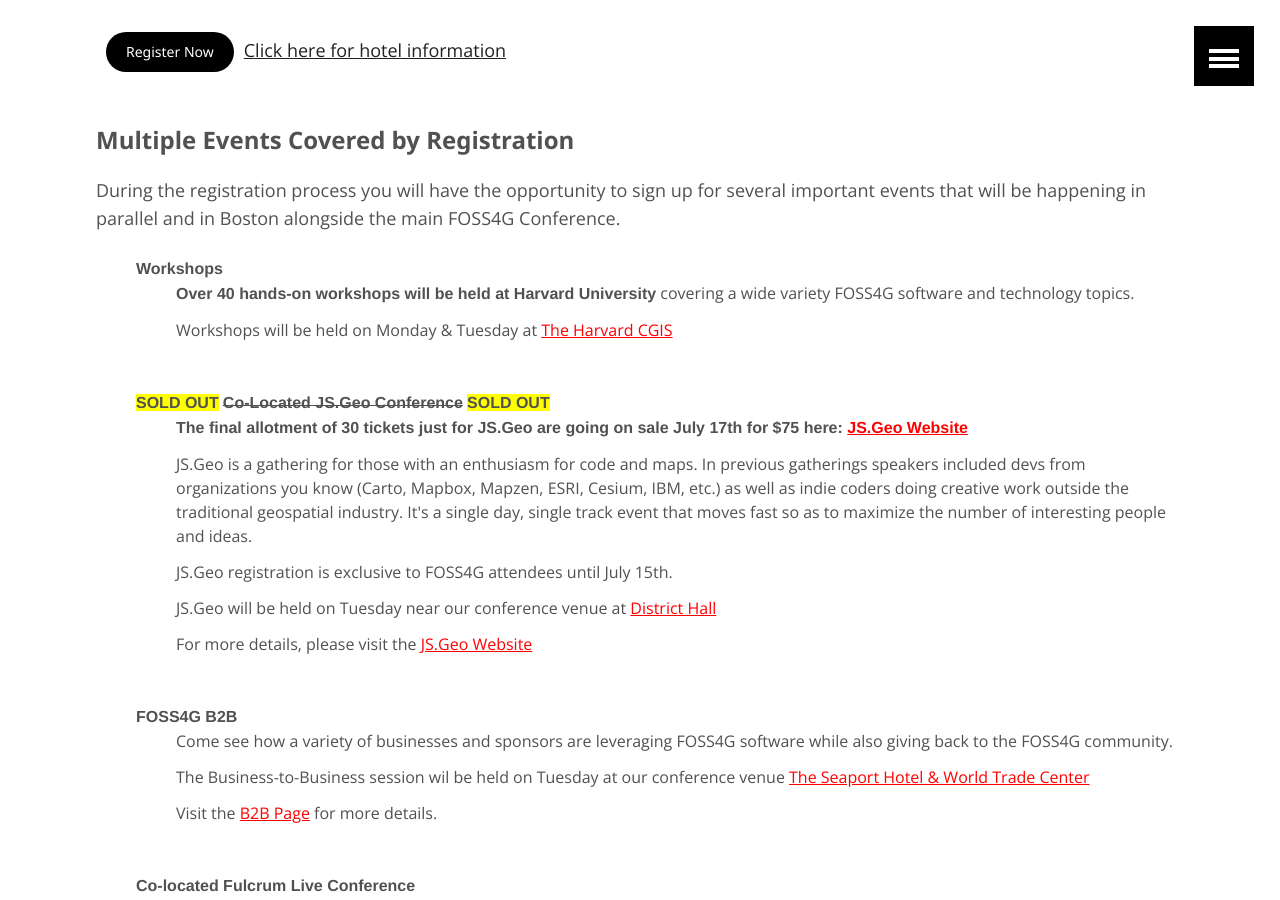
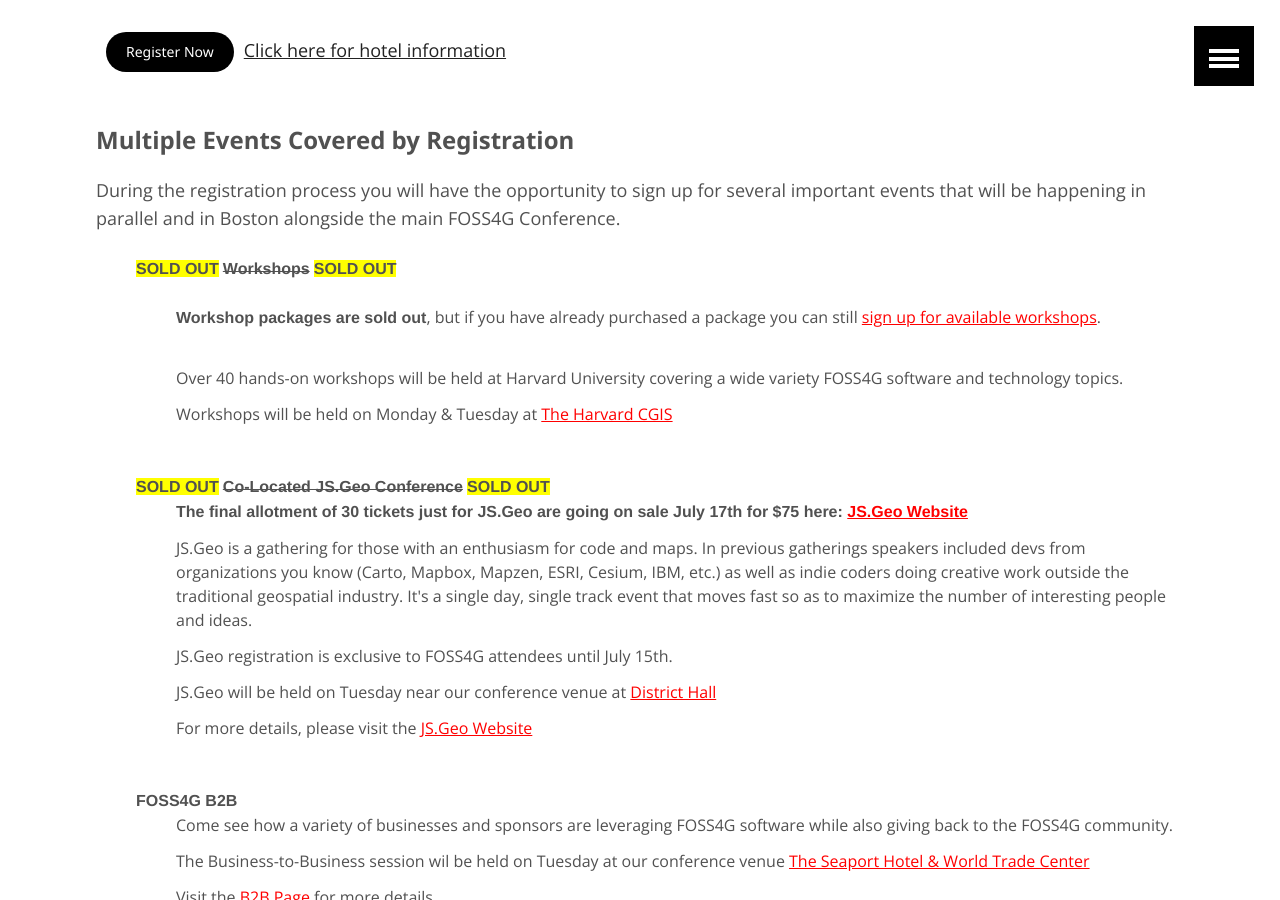
Before and after one commit to AvidGeo/foss4g2017-dev, a Jekyll site: the page built from register/index.html, in a window 1280 px wide and 900 px high, scrolled down 314 px. Built offline with Jekyll 4.4.1, drawn with Linux system fonts in a browser that asks for light colours.

Commit message:
shutdown signups for workshops

```diff
--- a/register/index.html
+++ b/register/index.html
@@ -2,7 +2,7 @@
 layout: default-topic
 title: Register
 image:
-  feature: boston-map.png
+    feature: boston-map.png
 ---
 <div class="sections">
     <p><a href="http://www.cvent.com/d/bvqgqq/4W" class="btn">Register Now</a><a href="../attending/#lodging">Click here for hotel information</a></p>
@@ -25,9 +25,12 @@
     <h4>Multiple Events Covered by Registration</h4>
     <p>During the registration process you will have the opportunity to sign up for several important events that will be happening in parallel and in Boston alongside the main FOSS4G Conference.</p>
     <ul class="nbull">
-        <li><strong>Workshops</strong>
+        <li><strong style="background-color:yellow">SOLD OUT</strong> <s><strong>Workshops</strong></s> <strong style="background-color:yellow">SOLD OUT</strong>
             <ul class="nbull">
-                <li><strong>Over 40 hands-on workshops will be held at Harvard University</strong> covering a wide variety FOSS4G software and technology topics.</li>
+                <br/>
+                <li><strong>Workshop packages are sold out</strong>, but if you have already purchased a package you can still <a href="../workshop-signup" style="color:red;">sign up for available workshops</a>.</li>
+                <br/>
+                <li>Over 40 hands-on workshops will be held at Harvard University covering a wide variety FOSS4G software and technology topics.</li>
                 <li>Workshops will be held on Monday &amp; Tuesday at <a href="http://cgis.fas.harvard.edu/" style="color:red;">The Harvard CGIS</a></li>
             </ul>
         </li>
@@ -63,8 +66,11 @@
         <li><strong>Co-located DigitalGlobe Workshops</strong>
             <ul class="nbull">
                 <li>DigitalGlobe invites you to attend special training sessions that will be conducted at the conference on Tuesday, August 15th:
-                  <ul><li><a href="http://explore.digitalglobe.com/DigitalGlobe-FOSS4G.html" style="color:red;">Open Source Imagery Analysis at Scale using the Geospatial Big Data Platform (GBDX)</a></li>
-                  <li><a href="http://explore.digitalglobe.com/DigitalGlobe-SpaceNet-FOSS4G.html" style="color:red;">SpaceNet Overview- Open Datasets and Prize Challenges</a></li></ul></li>
+                    <ul>
+                        <li><a href="http://explore.digitalglobe.com/DigitalGlobe-FOSS4G.html" style="color:red;">Open Source Imagery Analysis at Scale using the Geospatial Big Data Platform (GBDX)</a></li>
+                        <li><a href="http://explore.digitalglobe.com/DigitalGlobe-SpaceNet-FOSS4G.html" style="color:red;">SpaceNet Overview- Open Datasets and Prize Challenges</a></li>
+                    </ul>
+                </li>
                 <li>Registration is required to attend as space is limited for these special training sessions. Click on each training title to learn more and register to attend.</li>
             </ul>
         </li>
@@ -99,19 +105,19 @@
             <td colspan="3" class="cost_optional cost_pt cost_acb cost_bbl cost_br"><strong>Optional Workshops &amp; Co-located Events</strong></td>
         </tr>
         <tr>
-            <td class="cost_bbl cost_p5">Workshop package of 4</td>
+            <td class="cost_bbl cost_p5"><del>Workshop package of 4</del></td>
             <td class="cost_bbl cost_acb cost_p5 cost_early"><del>$250</del></td>
-            <td class="cost_bbl cost_br cost_acb cost_p5 cost_full"><strong>$350</strong></td>
+            <td class="cost_bbl cost_br cost_acb cost_p5 cost_full"><strong><del>$350</del></strong></td>
         </tr>
         <tr>
-            <td class="cost_bbl cost_p5">Workshop package of 2</td>
+            <td class="cost_bbl cost_p5"><del>Workshop package of 2</del></td>
             <td class="cost_bbl cost_acb cost_p5 cost_early"><del>$150</del></td>
-            <td class="cost_bbl cost_br cost_acb cost_p5 cost_full"><strong>$200</strong></td>
+            <td class="cost_bbl cost_br cost_acb cost_p5 cost_full"><strong><del>$200</del></strong></td>
         </tr>
         <tr>
-            <td class="cost_bbl cost_p5">Single Workshop</td>
+            <td class="cost_bbl cost_p5"><del>Single Workshop</del></td>
             <td class="cost_bbl cost_acb cost_p5 cost_early"><del>$100</del></td>
-            <td class="cost_bbl cost_br cost_acb cost_p5 cost_full"><strong>$125</strong></td>
+            <td class="cost_bbl cost_br cost_acb cost_p5 cost_full"><del><strong>$125</strong></del></td>
         </tr>
         <tr>
             <td class="cost_bbl cost_p5"><del>JS.Geo conference</del></td>
@@ -129,7 +135,8 @@
     <p style="text-align: center;"><a href="http://www.cvent.com/d/bvqgqq/4W" class="btn">Register Now</a><a href="../attending/#lodging">Click here for hotel information</a></p>
 
     <h4 id="travel-grant">Travel Grant Program</h4>
-    <p>OSGeo is now accepting travel grant applications for FOSS4G Boston 2017. The Travel Grant covers a Full Conference Pass and an allowance for accommodation and meals/expenses. To learn more and fill out an application, please visit <a style="text-decoration:underline;" href="https://wiki.osgeo.org/wiki/FOSS4G_Travel_Grant_Programme_2017">https://wiki.osgeo.org/wiki/FOSS4G_Travel_Grant_Programme_2017</a></p>
+    <p>OSGeo is now accepting travel grant applications for FOSS4G Boston 2017. The Travel Grant covers a Full Conference Pass and an allowance for accommodation and meals/expenses. To learn more and fill out an application, please visit <a style="text-decoration:underline;"
+            href="https://wiki.osgeo.org/wiki/FOSS4G_Travel_Grant_Programme_2017">https://wiki.osgeo.org/wiki/FOSS4G_Travel_Grant_Programme_2017</a></p>
     <p>Applications are due by <strong>July 7th, 2017!</strong></p>
     <p>Thank you to OSGeo and our private donors that made it possible for this program to be part of FOSS4G in 2017.</p>
 
```
